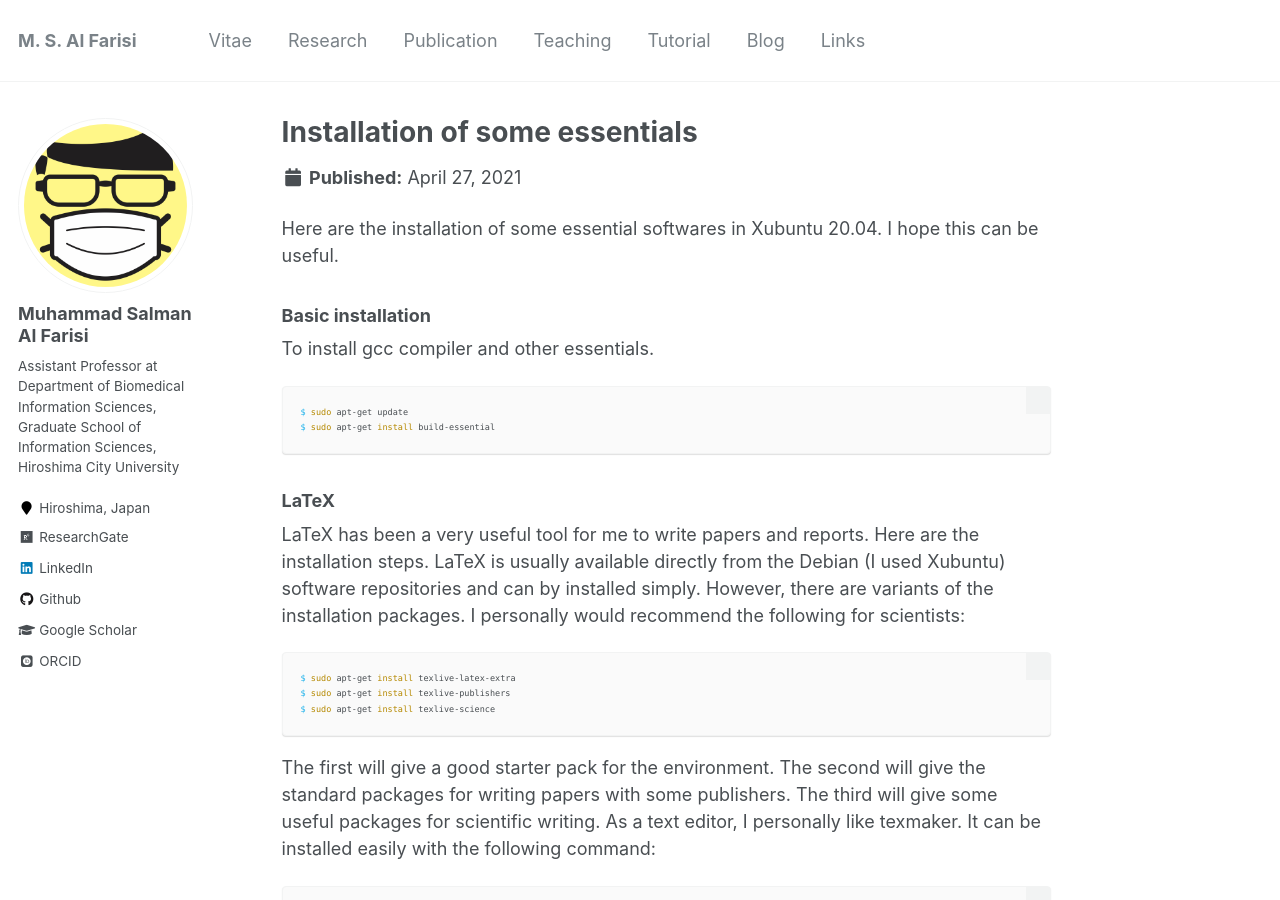
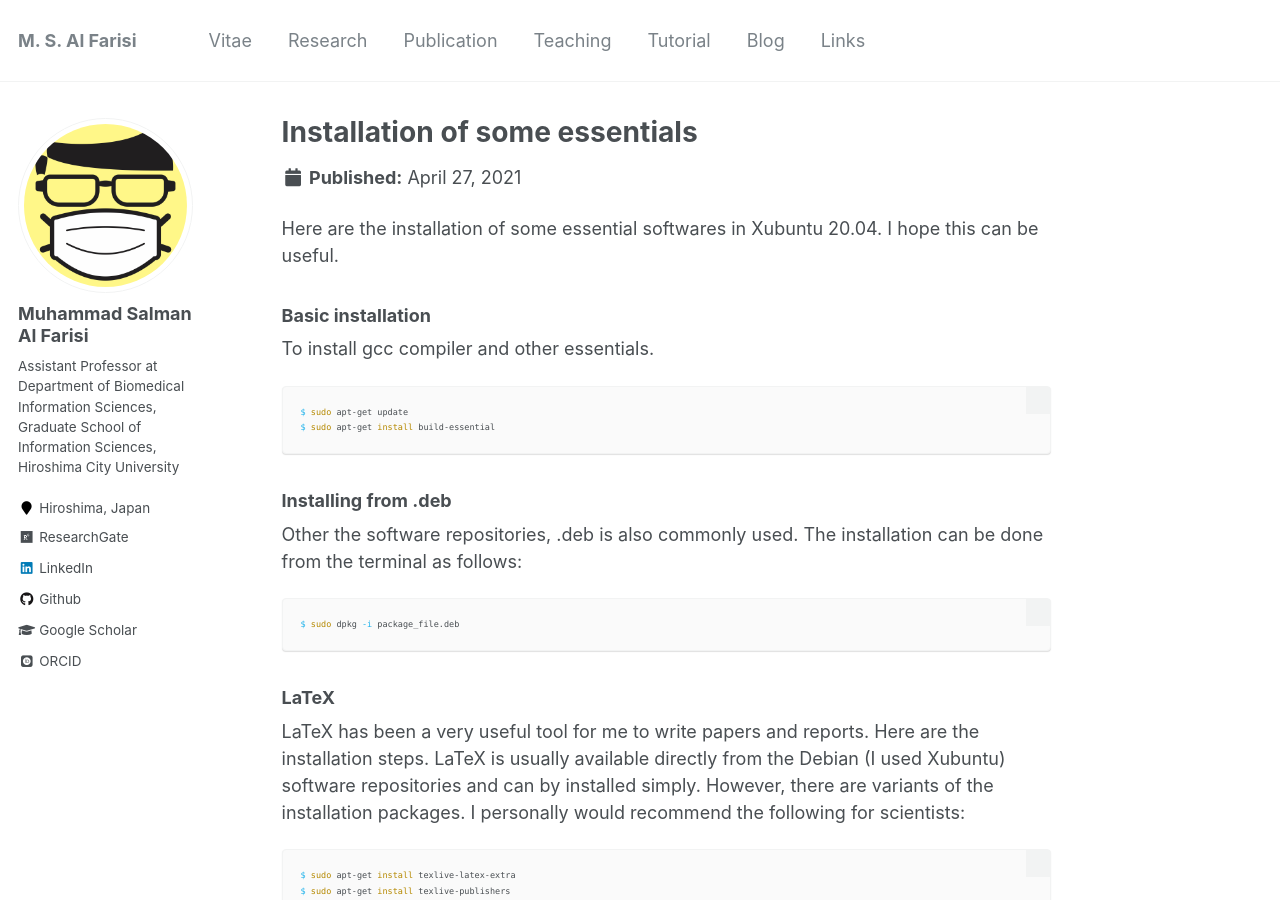
Before and after one commit to msalfarisi/msalfarisi.github.io, a Jekyll site: the page built from _tutorial/install-essential.md, in a window 1280 px wide and 900 px high. Built offline with Jekyll 4.4.1, drawn with Linux system fonts in a browser that asks for light colours; some web fonts are replaced.

Commit message:
Update install-essential.md

````diff
--- a/_tutorial/install-essential.md
+++ b/_tutorial/install-essential.md
@@ -15,6 +15,14 @@ $ sudo apt-get update
 $ sudo apt-get install build-essential
 ```
 
+### Installing from .deb
+
+Other the software repositories, .deb is also commonly used. The installation can be done from the terminal as follows:
+
+```shell
+$ sudo dpkg -i package_file.deb
+```
+
 ### LaTeX
 
 LaTeX has been a very useful tool for me to write papers and reports. Here are the installation steps. LaTeX is usually available directly from the Debian (I used Xubuntu) software repositories and can by installed simply. However, there are variants of the installation packages. I personally would recommend the following for scientists:
````
